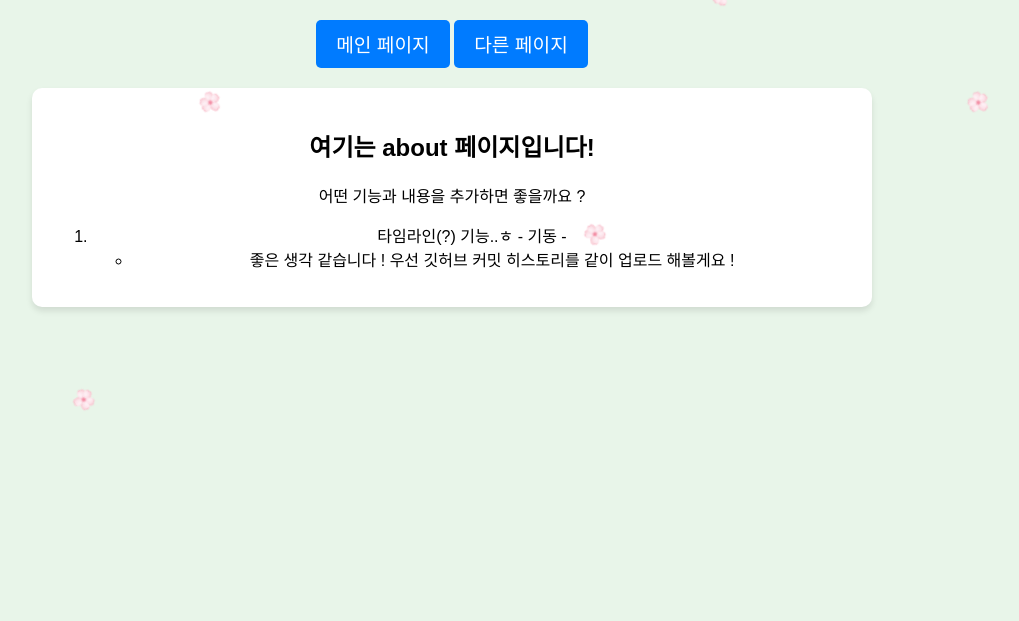
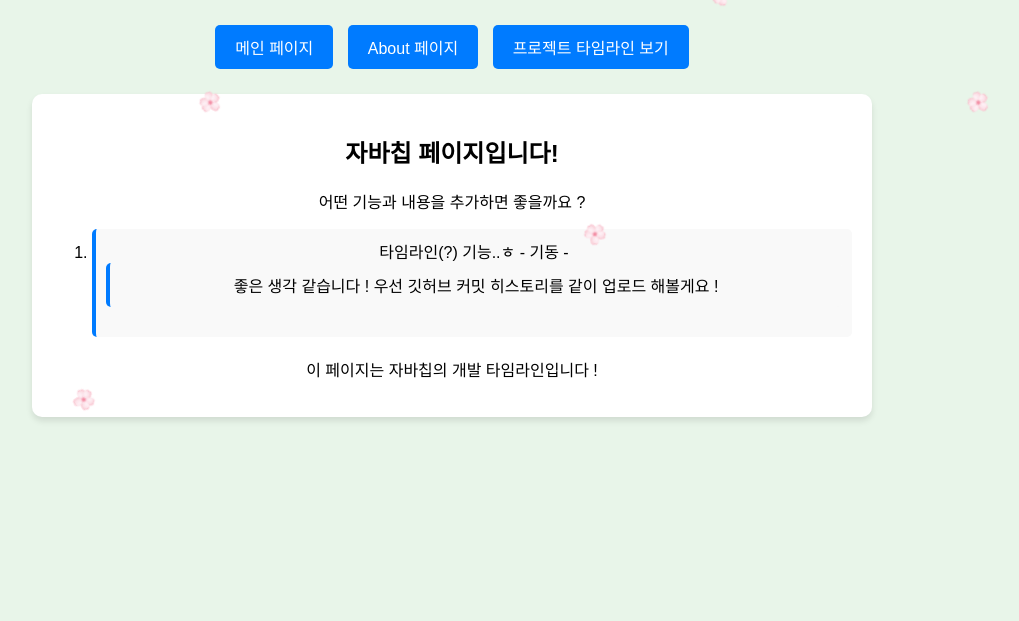
Before and after one commit to JiHunHeo/softwareContest, a Flask app: page /about in a window 1280 px wide. Shown: the top 621 px of the page, without its empty margins (188-1207 px from the left). Run offline with Flask 3, Linux system fonts and the light colour scheme.

Commit message:
Modify about.html, base.html, style.css, routes.py

```diff
--- a/main/routes.py
+++ b/main/routes.py
@@ -1,4 +1,6 @@
-from flask import Blueprint, render_template
+from flask import Blueprint, render_template, request
+from git import Repo
+from datetime import datetime
 
 main = Blueprint('main', __name__, template_folder='templates')
 
@@ -9,3 +11,37 @@ def home():
 @main.route('/about')
 def about():
     return render_template('about.html')
+
+@main.route('/timeline')
+def timeline():
+    repo_path = '.'  # 현재 레포지토리 경로
+    commits = get_git_commits(repo_path)
+
+    # 페이지네이션
+    page = int(request.args.get('page', 1))  # 현재 페이지 (기본값: 1)
+    per_page = 10  # 페이지당 커밋 수
+    start = (page - 1) * per_page
+    end = start + per_page
+    paginated_commits = commits[start:end]
+
+    total_pages = (len(commits) + per_page - 1) // per_page  # 전체 페이지 수 계산
+
+    return render_template(
+        'timeline.html',
+        commits=paginated_commits,
+        page=page,
+        total_pages=total_pages
+    )
+
+# Git 커밋 데이터를 가져오는 함수
+def get_git_commits(repo_path):
+    repo = Repo(repo_path)
+    commits = []
+    for commit in repo.iter_commits('master'):  # 모든 커밋 가져오기
+        commits.append({
+            "hash": commit.hexsha[:7],  # 커밋 해시 (짧게)
+            "author": commit.author.name,  # 작성자
+            "date": datetime.fromtimestamp(commit.committed_date).strftime('%Y-%m-%d %H:%M:%S'),  # 커밋 날짜
+            "message": commit.message.strip()  # 커밋 메시지
+        })
+    return commits
--- a/main/templates/about.html
+++ b/main/templates/about.html
@@ -1,5 +1,5 @@
 {% extends "base.html" %} {% block title %}다른 페이지{% endblock %} {% block content %}
-<h1>여기는 about 페이지입니다!</h1>
+<h1>자바칩 페이지입니다!</h1>
 <p>어떤 기능과 내용을 추가하면 좋을까요 ?</p>
 <ol>
     <li>
@@ -9,4 +9,5 @@
         </ul>
     </li>
 </ol>
+<p>이 페이지는 자바칩의 개발 타임라인입니다 !</p>
 {% endblock %}
--- a/main/templates/base.html
+++ b/main/templates/base.html
@@ -24,7 +24,9 @@
         <header>
             <nav>
                 <button onclick="location.href='/'">메인 페이지</button>
-                <button onclick="location.href='/about'">다른 페이지</button>
+                <button onclick="location.href='/about'">About 페이지</button>
+                <button onclick="location.href='/timeline'">프로젝트 타임라인 보기</button>
+                <!-- 타임라인 버튼 추가 -->
             </nav>
         </header>
         <main>
--- a/static/style.css
+++ b/static/style.css
@@ -33,6 +33,21 @@ section {
 nav {
     margin-top: 20px;
     text-align: center; /* 버튼 가운데 정렬 */
+}
+
+nav button {
+    padding: 10px 20px;
+    font-size: 1em;
+    background-color: #007bff;
+    color: white;
+    border: none;
+    border-radius: 5px;
+    cursor: pointer;
+    margin: 5px; /* 버튼 간격 */
+}
+
+nav button:hover {
+    background-color: #0056b3; /* 호버 시 색상 변경 */
 }
 
 /* 꽃잎 애니메이션 */
@@ -122,6 +137,48 @@ button:hover {
     background-color: #0056b3; /* 어두운 파란색으로 변경 */
 }
 
+/* 리스트 스타일 */
+ul {
+    list-style-type: none;
+    padding: 0;
+}
+
+li {
+    margin-bottom: 20px;
+    padding: 10px;
+    border-left: 4px solid #007bff;
+    background-color: #f9f9f9;
+    border-radius: 5px;
+}
+
+li strong {
+    color: #007bff;
+}
+
+li small {
+    color: #666;
+    font-size: 0.9em;
+}
+
+/* 페이지네이션 스타일 */
+.pagination a,
+.pagination strong {
+    margin: 0 5px;
+    text-decoration: none;
+    color: #007bff;
+    font-size: 1em;
+}
+
+.pagination strong {
+    font-weight: bold;
+    font-size: 1.2em;
+}
+
+.pagination span {
+    margin: 0 5px;
+    color: #666;
+}
+
 /* 반응형 디자인 */
 @media (max-width: 600px) {
     section {
```
Also changed, not shown: main/templates/timeline.html (added, +38 -0 lines), summarize_repo.py (added, +44 -0 lines).
